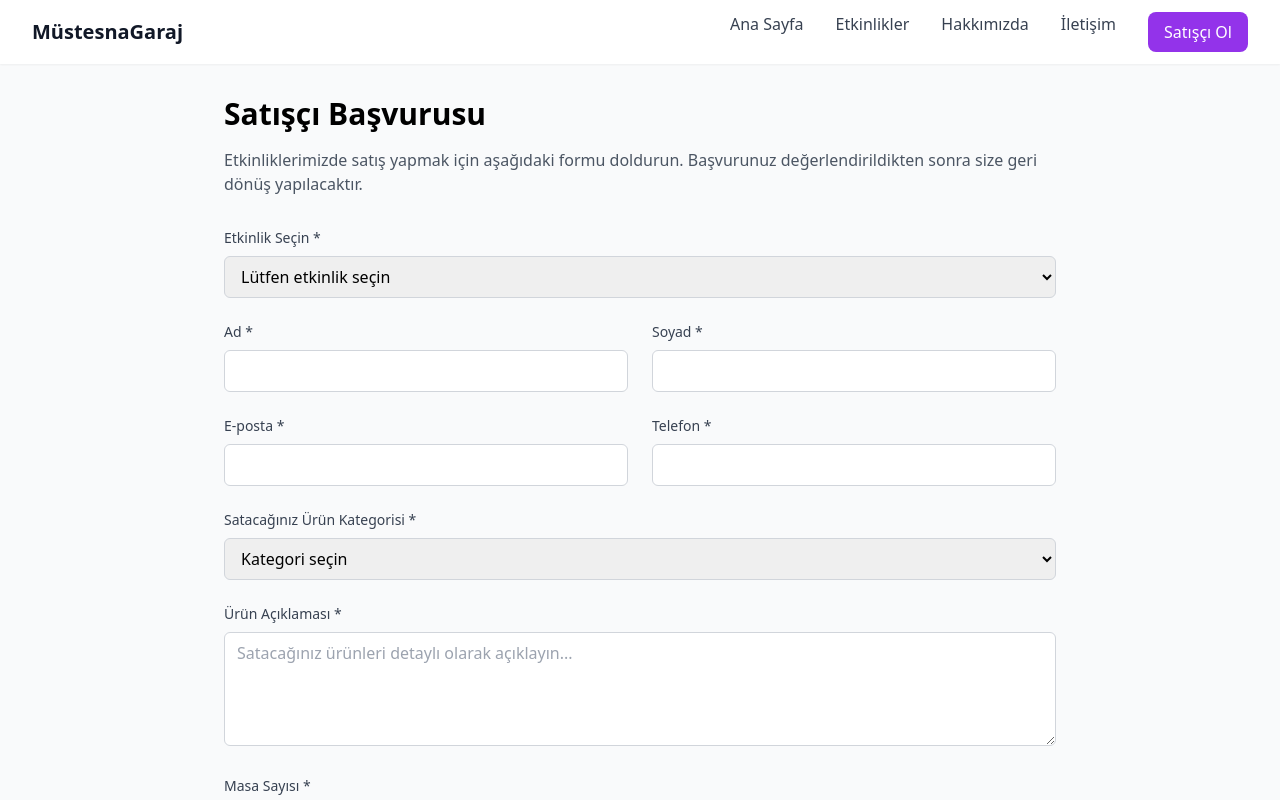
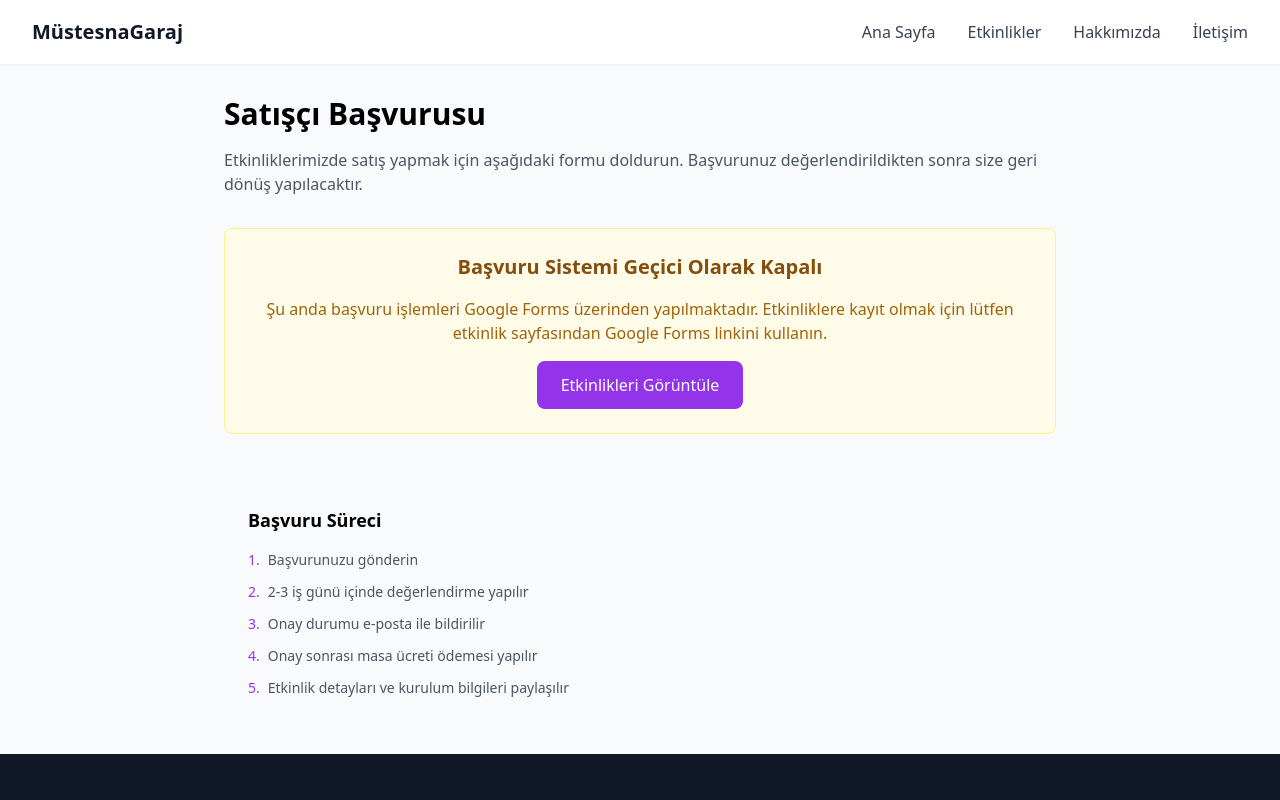
Before and after one commit to alialaca/mustesnagaraj, a Nuxt app: page /satisci-basvuru in a window 1280 px wide. Shown: the top 800 px of the page. Built offline with nearby package versions, Linux system fonts and the light colour scheme.

Commit message:
Switch vendor applications to Google Forms: update links and messaging across the site

```diff
--- a/components/EventCard.vue
+++ b/components/EventCard.vue
@@ -17,9 +17,20 @@
         <NuxtLink :to="`/etkinlik/${event.id}`" class="text-purple-600 hover:text-purple-800 font-medium">
           Detayları Gör →
         </NuxtLink>
-        <span v-if="event.availableSeats" class="text-sm text-gray-500">
-          {{ event.availableSeats }} masa müsait
-        </span>
+        <div class="flex items-center space-x-2">
+          <span v-if="event.availableSeats" class="text-sm text-gray-500">
+            {{ event.availableSeats }} masa müsait
+          </span>
+          <a
+            v-if="event.googleFormUrl && event.status === 'upcoming' && event.applicationOpen"
+            :href="event.googleFormUrl"
+            target="_blank"
+            rel="noopener noreferrer"
+            class="bg-purple-600 text-white px-3 py-1 rounded text-sm hover:bg-purple-700 transition-colors"
+          >
+            Kayıt Ol
+          </a>
+        </div>
       </div>
     </div>
   </div>
--- a/data/events.json
+++ b/data/events.json
@@ -85,6 +85,7 @@
       "totalTables": null,
       "availableTables": 200,
       "tablePrice": null,
+      "googleFormUrl": "https://forms.gle/ASDkwpLv1WtjmRgK9",
       "features": [
         "2 günlük festival",
         "Tarihi mekanda etkinlik",
--- a/layouts/default.vue
+++ b/layouts/default.vue
@@ -56,9 +56,6 @@
             >
               İletişim
             </NuxtLink>
-            <NuxtLink to="/satisci-basvuru" class="bg-purple-600 text-white px-4 py-2 rounded-lg hover:bg-purple-700 transition-colors">
-              Satışçı Ol
-            </NuxtLink>
           </div>
           <div class="md:hidden">
             <button
@@ -80,7 +77,6 @@
             <NuxtLink to="/etkinlikler" class="block px-3 py-2 text-gray-700 hover:text-gray-900">Etkinlikler</NuxtLink>
             <NuxtLink to="/hakkimizda" class="block px-3 py-2 text-gray-700 hover:text-gray-900">Hakkımızda</NuxtLink>
             <NuxtLink to="/iletisim" class="block px-3 py-2 text-gray-700 hover:text-gray-900">İletişim</NuxtLink>
-            <NuxtLink to="/satisci-basvuru" class="block px-3 py-2 bg-purple-600 text-white rounded-lg hover:bg-purple-700 transition-colors">Satışçı Ol</NuxtLink>
           </div>
         </div>
       </nav>
--- a/pages/etkinlik/[id].vue
+++ b/pages/etkinlik/[id].vue
@@ -105,18 +105,23 @@
 
     <!-- Başvuru Butonu -->
     <div class="text-center">
-      <button
-        v-if="event.applicationOpen && (event.availableTables === undefined || event.availableTables > 0)"
-        class="bg-purple-600 text-white px-8 py-3 rounded-lg text-lg font-semibold hover:bg-purple-700 transition-colors"
-        @click="applyForEvent"
+      <a
+        v-if="event.googleFormUrl && event.applicationOpen && (event.availableTables === undefined || event.availableTables > 0)"
+        :href="event.googleFormUrl"
+        target="_blank"
+        rel="noopener noreferrer"
+        class="inline-block bg-purple-600 text-white px-8 py-3 rounded-lg text-lg font-semibold hover:bg-purple-700 transition-colors"
       >
         Masa Başvurusu Yap
-      </button>
+      </a>
       <div v-else-if="!event.applicationOpen" class="text-gray-500">
         Başvurular kapalı
       </div>
       <div v-else-if="event.availableTables !== undefined && event.availableTables === 0" class="text-red-500">
         Müsait masa bulunmuyor
+      </div>
+      <div v-else-if="!event.googleFormUrl && event.applicationOpen" class="text-gray-500">
+        Başvuru formu hazırlanıyor
       </div>
     </div>
 
@@ -173,10 +178,6 @@ const statusText = computed(() => {
   }
 })
 
-const applyForEvent = () => {
-  // Başvuru formuna yönlendir
-  navigateTo('/satisci-basvuru?event=' + event.value.id)
-}
 
 // SEO
 useHead(() => ({
--- a/pages/satisci-basvuru.vue
+++ b/pages/satisci-basvuru.vue
@@ -21,8 +21,23 @@
       </div>
     </div>
 
-    <!-- Başvuru Formu -->
-    <form @submit.prevent="submitApplication" class="space-y-6">
+    <!-- Geçici Bilgi Mesajı -->
+    <div class="bg-yellow-50 border border-yellow-200 rounded-lg p-6 text-center">
+      <h2 class="text-xl font-semibold text-yellow-800 mb-4">Başvuru Sistemi Geçici Olarak Kapalı</h2>
+      <p class="text-yellow-700 mb-4">
+        Şu anda başvuru işlemleri Google Forms üzerinden yapılmaktadır.
+        Etkinliklere kayıt olmak için lütfen etkinlik sayfasından Google Forms linkini kullanın.
+      </p>
+      <NuxtLink
+        to="/etkinlikler"
+        class="inline-block bg-purple-600 text-white px-6 py-3 rounded-lg hover:bg-purple-700 transition-colors"
+      >
+        Etkinlikleri Görüntüle
+      </NuxtLink>
+    </div>
+
+    <!-- Gizli Form (Gelecekte Kullanım İçin) -->
+    <form @submit.prevent="submitApplication" class="space-y-6 hidden">
       <!-- Etkinlik Seçimi -->
       <div v-if="!selectedEvent">
         <label class="block text-sm font-medium text-gray-700 mb-2">
```
